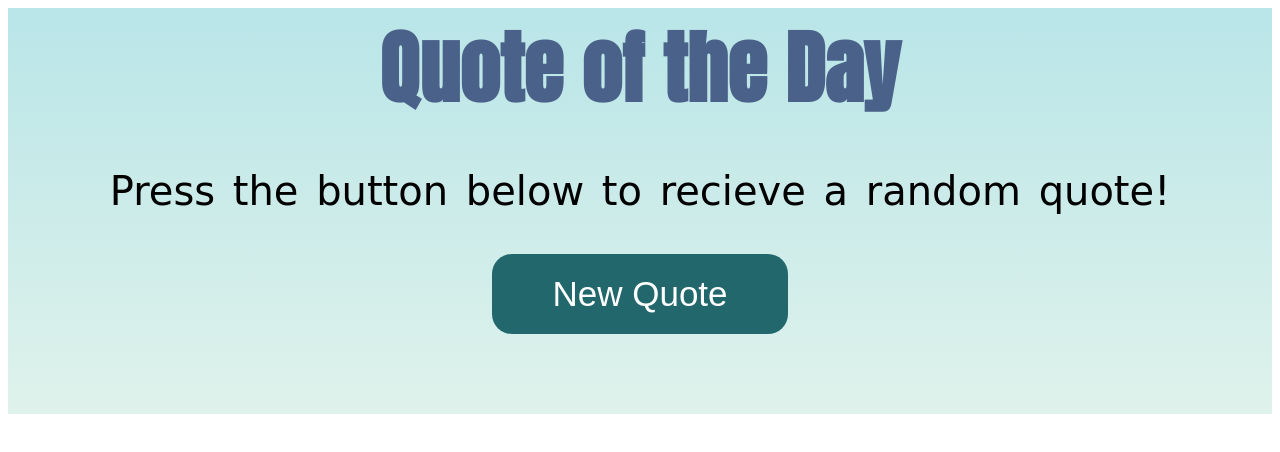
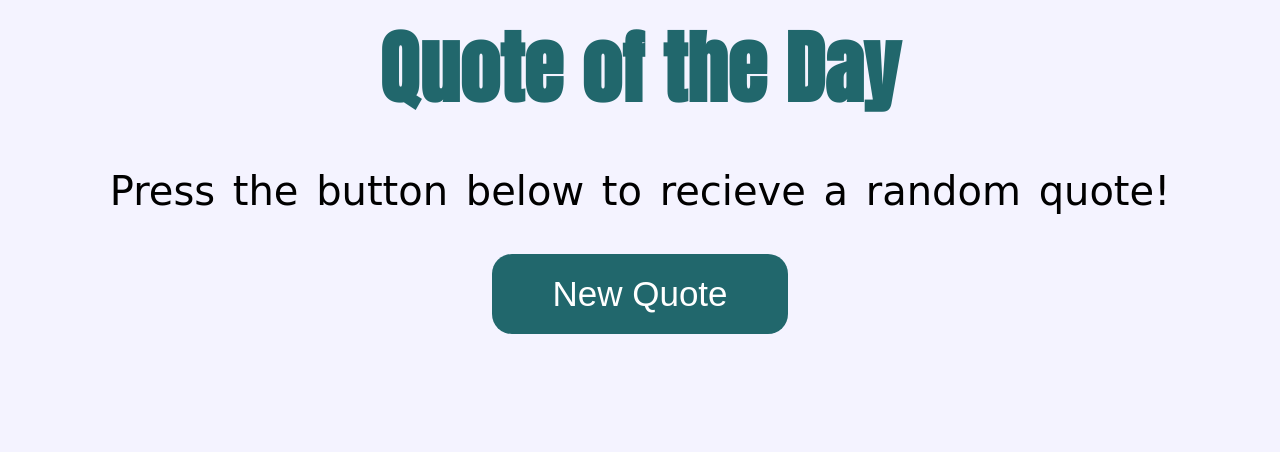
Before and after one commit to taghreedelqasas/quote, a plain HTML site: page index.html in a window 1280 px wide. Drawn offline with Linux system fonts and the light colour scheme; a web font is replaced by a local one.

Commit message:
Update index.css

```diff
--- a/index.css
+++ b/index.css
@@ -2,13 +2,14 @@ h1{
     font-size: 80px;
     margin: auto;
     font-family: "Anton", serif;
-    color:#4A628A;
+    color:#21676c;
 
 }
-.header{
+body{
      /* height: 100vh; */
-     background-image: linear-gradient(to bottom, #B9E5E8   ,#DFF2EB);
-
+     /* background-image: linear-gradient(to bottom, #B9E5E8   ,#DFF2EB); */
+     background-color:rgba(200, 194, 255, 0.19)
+     /* padding-bottom: 100px; */
 
 }
 .container{
```
